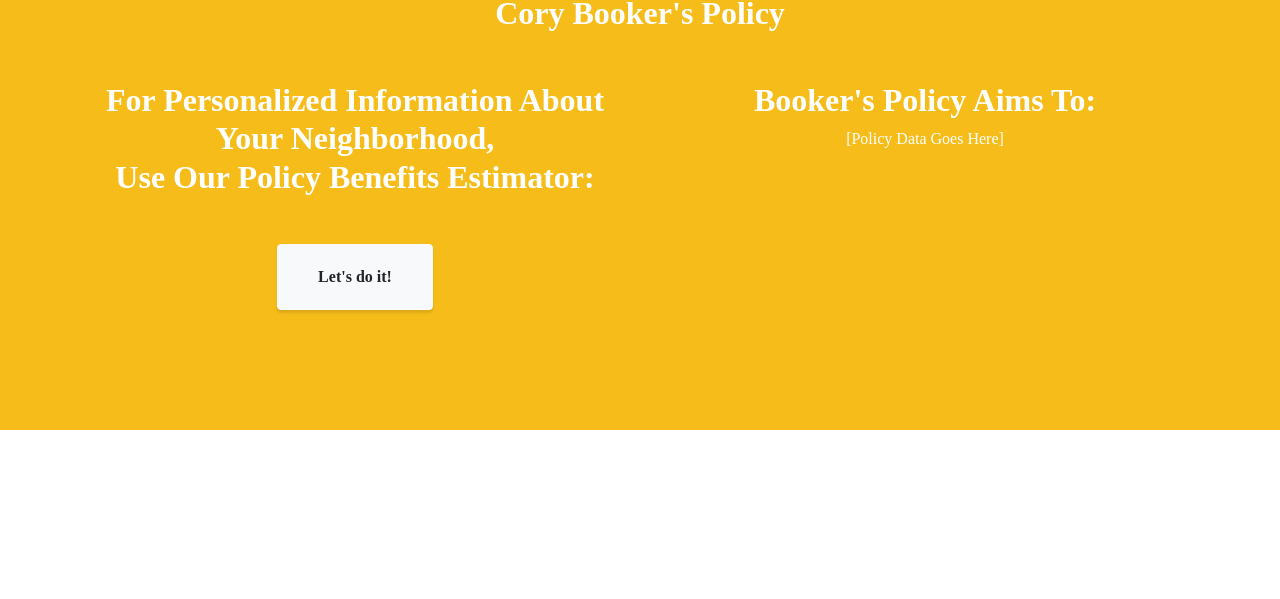
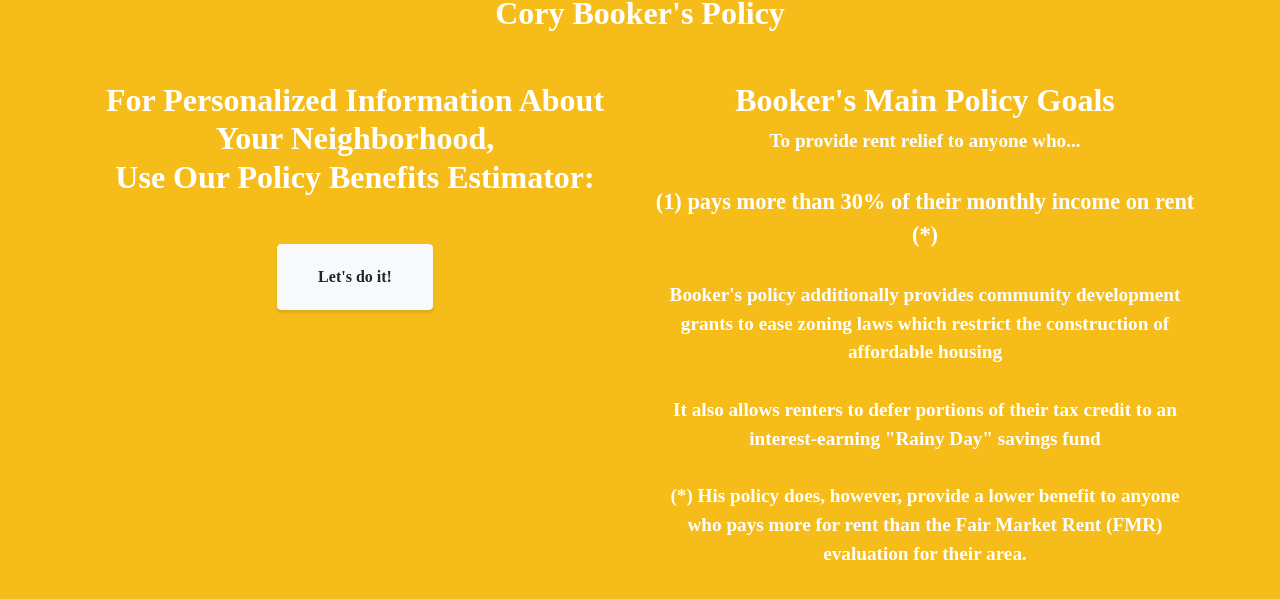
Before and after one commit to aaj3f/housing-policy-react, a React (Create React App) app: page /policies/booker in a window 1280 px wide. Shown: the part 1096-1695 px from the top of the page. Before the commit the page ends 1526 px from the top, so only its background shows below. Built offline with nearby package versions, Linux system fonts and the light colour scheme.

Commit message:
adjust graph and summary for Booker and Harris policy components to be more readable for users

```diff
--- a/src/components/bookerGraph.js
+++ b/src/components/bookerGraph.js
@@ -18,7 +18,7 @@ class BookerGraph extends Component {
       {x: userLow.salary * 0.9},
       {x: userHigh.salary * 1.1},
       {y: userLow.credit * 1.1},
-      {y: userHigh.credit * 0.9}
+      {y: 0 }
     ]
     return(
       <XYPlot className="mx-auto" height={400} width={400}>
--- a/src/components/bookerSummary.js
+++ b/src/components/bookerSummary.js
@@ -5,8 +5,8 @@ class BookerSummary extends Component {
   render() {
     return(
       <React.Fragment>
-        <h2>Booker's Policy Aims To:</h2>
-        <p>[Policy Data Goes Here]</p>
+        <h2>Booker's Main Policy Goals</h2>
+        <p>To provide rent relief to anyone who...<br/><br/><span style={{ "font-size": "1.4rem" }}>(1) pays more than 30% of their monthly income on rent (*)</span><br/><br/>Booker's policy additionally provides community development grants to ease zoning laws which restrict the construction of affordable housing<br/><br/>It also allows renters to defer portions of their tax credit to an interest-earning "Rainy Day" savings fund<br/><br/>(*) His policy does, however, provide a lower benefit to anyone who pays more for rent than the Fair Market Rent (FMR) evaluation for their area.</p>
       </React.Fragment>
     )
   }
--- a/src/components/harrisGraph.js
+++ b/src/components/harrisGraph.js
@@ -19,7 +19,7 @@ class HarrisGraph extends Component {
       {x: userLow.salary * 0.9},
       {x: userHigh.salary * 1.1},
       {y: userLow.credit * 1.1},
-      {y: userHigh.credit * 0.9}
+      {y: 0 }
     ]
     return(
       <XYPlot className="mx-auto" height={400} width={400}>
--- a/src/components/harrisSummary.js
+++ b/src/components/harrisSummary.js
@@ -5,8 +5,8 @@ class HarrisSummary extends Component {
   render() {
     return(
       <React.Fragment>
-        <h2>Harris' Policy Aims To:</h2>
-        <p>[Policy Data Goes Here]</p>
+        <h2>Harris' Main Policy Goals</h2>
+        <p>To provide rent relief to anyone who...<br/><br/><span style={{ "font-size": "1.4rem" }}>(1) makes less than $100k/year (or $125k in expensive metro areas)<br/>(2) pays more than 30% of their monthly income on rent</span><br/><br/>Her tax credit is more generous to those earning less money<br/><br/>It also applies to renters living in government-subsidized housing<br/><br/>It does not, however, apply to anyone paying more than 150% the evaluated Fair Market Rent (FMR) for the area.</p>
       </React.Fragment>
     )
   }
--- a/src/index.css
+++ b/src/index.css
@@ -226,6 +226,16 @@ div.policies-selection {
   padding: 4em 2em;
   background-color: rgba(255, 255, 255, 0.8);
 }
+
+/* Policies Footer */
+#policies-footer p {
+  font-weight: bolder;
+  font-size: 1.2rem;
+}
+
+/* #policies-footer ul {
+
+} */
 
 /* Graph Data */
 /* .rv-xy-plot {
```
